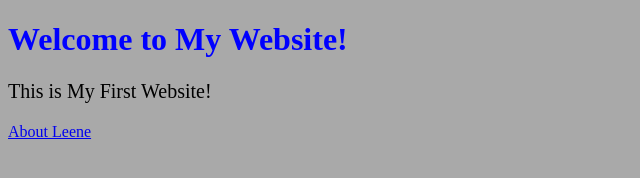
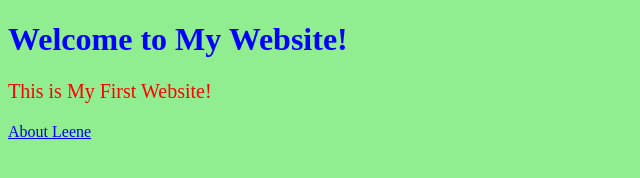
Before and after one commit to Cse25-200/my-github-page, a plain HTML site: page index.html in a window 1280 px wide. Shown: the whole page, without its empty margins (0-640 px from the left). Drawn offline with Linux system fonts and the light colour scheme.

Commit message:
Update index.html

```diff
--- a/index.html
+++ b/index.html
@@ -4,7 +4,7 @@
      <title>My First GitHub Page</title>
      <style>
           body {
-             background-color: darkgray;
+             background-color: lightgreen;
                font-size: 15px:
                color: lightblue;
           }
@@ -13,6 +13,7 @@
           }
           p {
                font-size: 20px;
+               color: red;
           }
      </style>
 </head>
```
